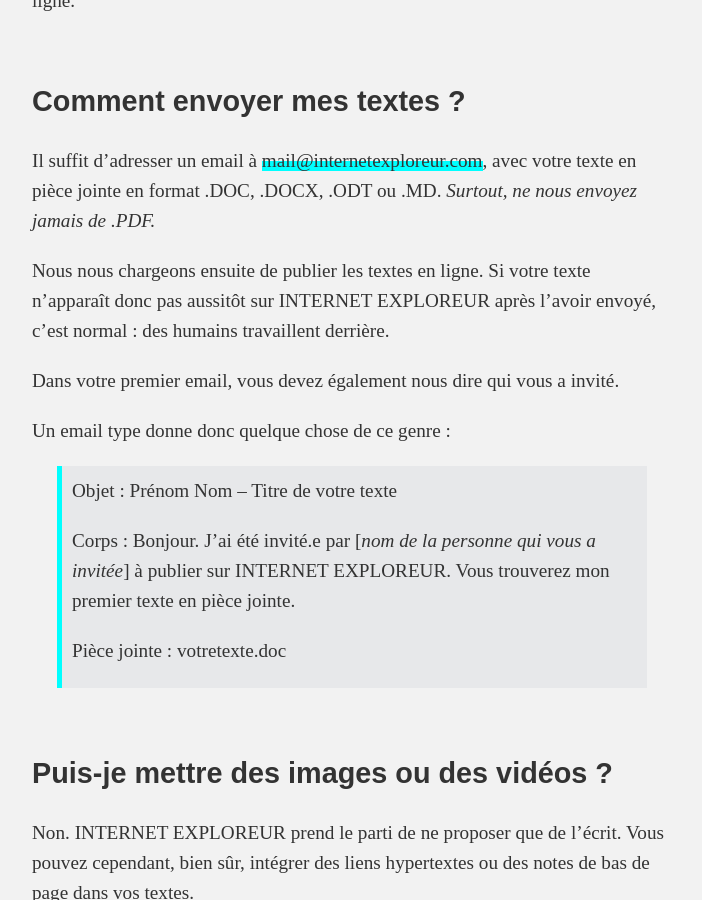
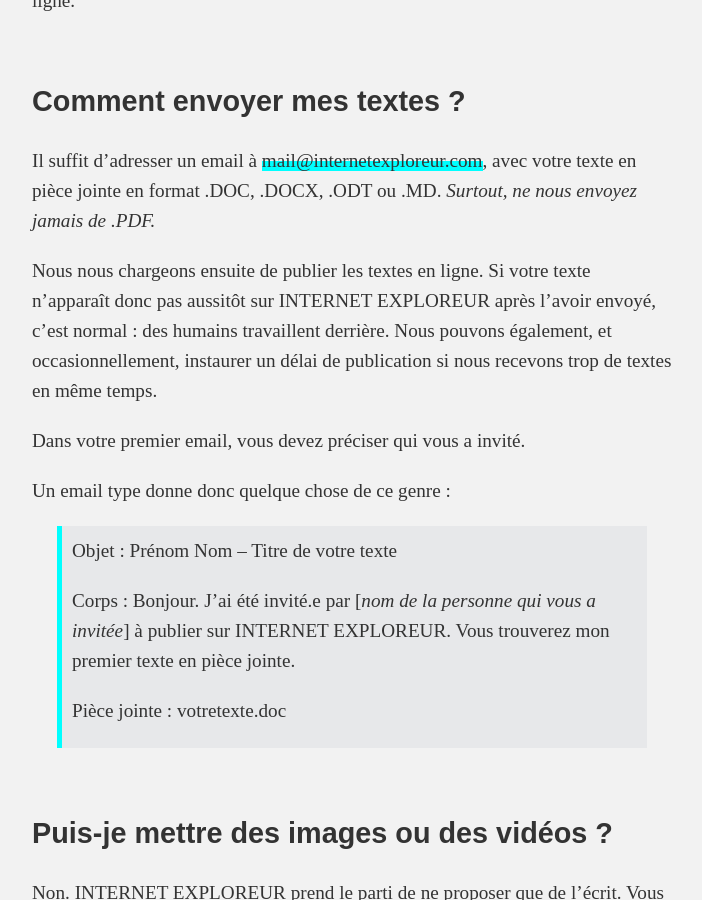
Before and after one commit to PQuod/Maipo, a Jekyll site: the page built from faq.md, in a window 1280 px wide and 900 px high, scrolled down 2133 px. Shown: the whole window, without its empty margins (288-990 px from the left). Built offline with Jekyll 4.4.1, drawn with Linux system fonts in a browser that asks for light colours.

Commit message:
Update faq.md

```diff
--- a/faq.md
+++ b/faq.md
@@ -40,9 +40,9 @@ Cependant, l'équipe fondatrice d'INTERNET EXPLOREUR peut estimer en commun si u
 
 Il suffit d'adresser un email à <mail@internetexploreur.com>, avec votre texte en pièce jointe en format .DOC, .DOCX, .ODT ou .MD. *Surtout, ne nous envoyez jamais de .PDF.*
 
-Nous nous chargeons ensuite de publier les textes en ligne. Si votre texte n'apparaît donc pas aussitôt sur INTERNET EXPLOREUR après l'avoir envoyé, c'est normal : des humains travaillent derrière.
+Nous nous chargeons ensuite de publier les textes en ligne. Si votre texte n'apparaît donc pas aussitôt sur INTERNET EXPLOREUR après l'avoir envoyé, c'est normal : des humains travaillent derrière. Nous pouvons également, et occasionnellement, instaurer un délai de publication si nous recevons trop de textes en même temps.
 
-Dans votre premier email, vous devez également nous dire qui vous a invité.
+Dans votre premier email, vous devez préciser qui vous a invité.
 
 Un email type donne donc quelque chose de ce genre :
 
```
